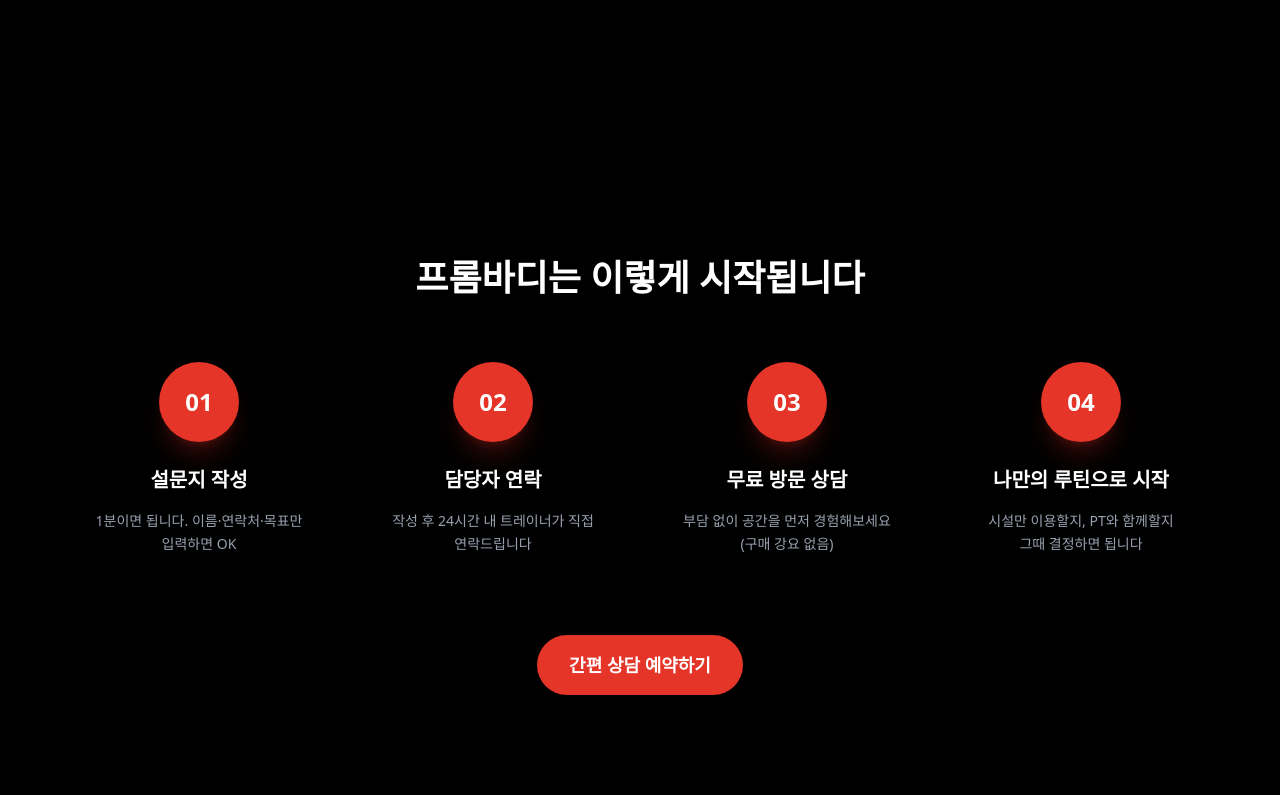
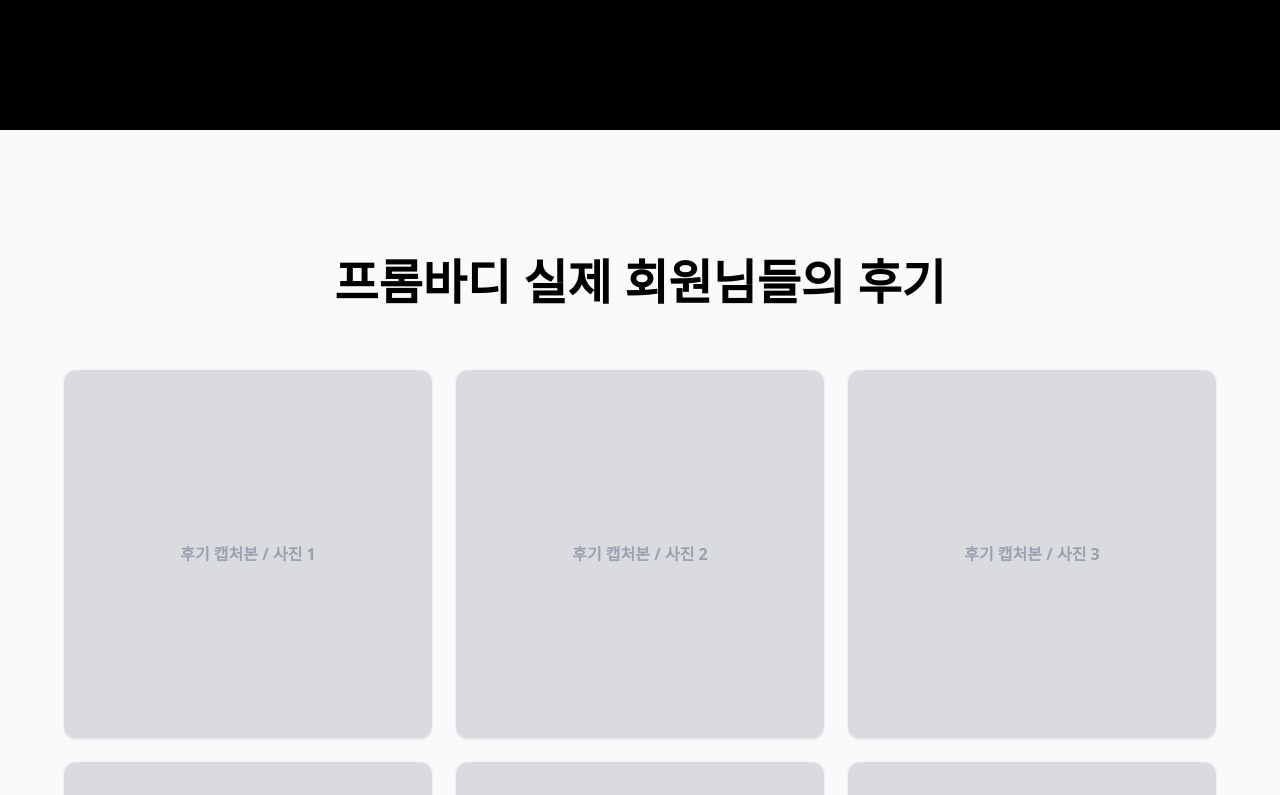
Before and after one commit to okmstyle-collab/from_body-landding, a React (Vite) app: page / in a window 1280 px wide. Shown: the part 6285-7080 px from the top of the page. Built offline with nearby package versions, Linux system fonts and the light colour scheme.

Commit message:
Add real member reviews photo grid section

```diff
--- a/src/App.tsx
+++ b/src/App.tsx
@@ -412,6 +412,22 @@
         </div>
       </section>
 
+      {/* 06-3. Real Member Reviews Section */}
+      <section className="section-padding bg-gray-50">
+        <div className="max-w-7xl mx-auto px-4 text-center">
+          <h2 className="text-3xl md:text-5xl font-black mb-16 break-keep">프롬바디 실제 회원님들의 후기</h2>
+          <div className="grid grid-cols-1 sm:grid-cols-2 md:grid-cols-3 gap-6">
+            {[1, 2, 3, 4, 5, 6].map((i) => (
+              <div key={i} className="aspect-square bg-gray-200 rounded-xl flex items-center justify-center text-gray-400 font-bold overflow-hidden relative group shadow-sm hover:shadow-md transition-shadow">
+                {/* [보완 필요] 실제 리뷰 사진 교체 영역 */}
+                <span className="z-10">후기 캡처본 / 사진 {i}</span>
+                <div className="absolute inset-0 bg-black/5 group-hover:bg-transparent transition-colors"></div>
+              </div>
+            ))}
+          </div>
+        </div>
+      </section>
+
       {/* 07. Process Section */}
       {/* 심리: 목표 그라데이션 효과 - 6단계로 확장하여 신뢰도 강화 */}
       <section className="section-padding bg-brand-outer text-white">
```
